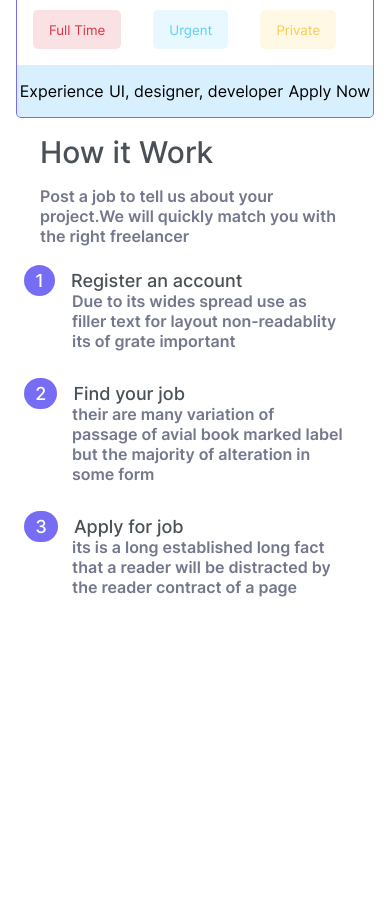
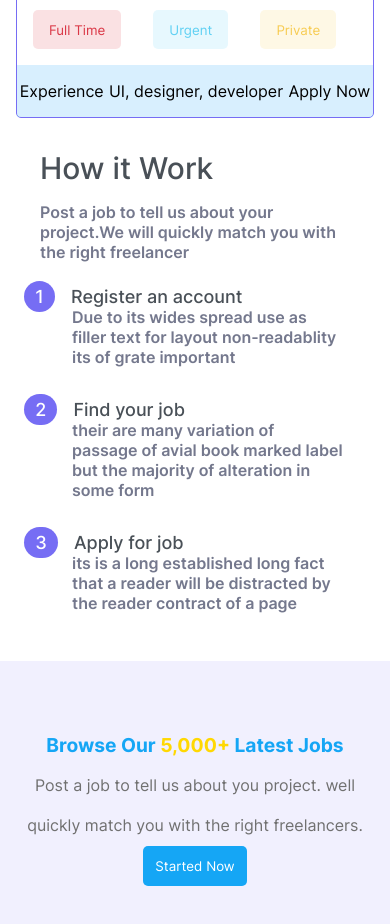
Before and after one commit to mawaisismail/codeHire-web-app-dev, a Next.js app: page / in a window 390 px wide. Shown: the part 3440-4364 px from the top of the page. Before the commit the page ends 4069 px from the top, so only its background shows below. Built offline with nearby package versions, Linux system fonts and the light colour scheme.

Commit message:
Fixed Client Page

```diff
--- a/src/components/Browse/client.module.scss
+++ b/src/components/Browse/client.module.scss
@@ -3,7 +3,8 @@
 .main {
   text-align: center;
   background-color: rgba(118, 109, 244, 0.1);
-  padding: 5rem 0;
+  padding: 4rem 1rem;
+  line-height: 40px;
   .p1 {
     color: #15a6f5;
     font-weight: bolder;
--- a/src/components/JobWork/JobWork.module.scss
+++ b/src/components/JobWork/JobWork.module.scss
@@ -3,7 +3,7 @@
 
 .JobWorkMain {
   margin: 0 2rem;
-  height: 100vh;
+  height: 85vh;
   @include mixins.flex(space-between, normal);
   .JobWorkContent {
     width: 50%;
@@ -82,7 +82,7 @@
   @media (max-width: 425px) {
     .JobWorkContent {
       width: 90vw;
-      padding: 0 1rem;
+      padding: 1rem;
       .JobWorkList {
         margin-left: -1rem;
         p {
--- a/src/pages/index.tsx
+++ b/src/pages/index.tsx
@@ -5,6 +5,7 @@ import { UserJob } from "@/components/UserJob/UserJob";
 import { GGetInTouch } from "@/components/common/getInTouch/g-getInTouch";
 import { NavComp } from "@/components/Nav_Com/NavComp";
 import { JobWork } from "@/components/JobWork/JobWork";
+import { Client } from "@/components/Browse/Client";
 const Pages = () => {
   return (
     <div>
@@ -15,6 +16,7 @@ const Pages = () => {
       <NavComp />
       <UserJob />
       <JobWork />
+      <Client />
     </div>
   );
 };
```
